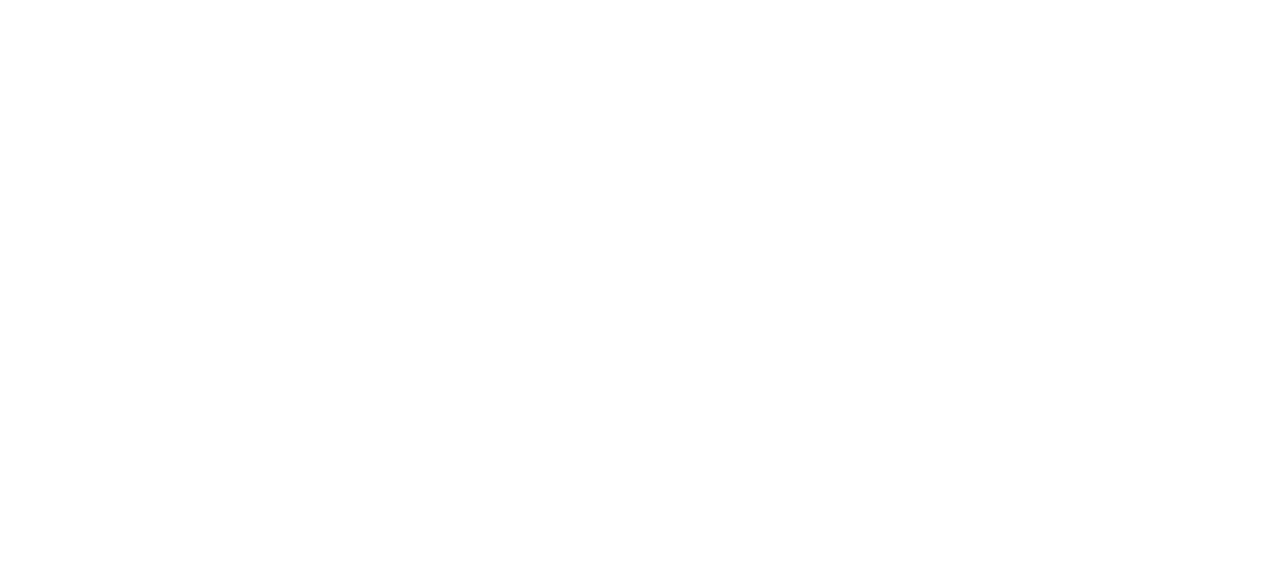
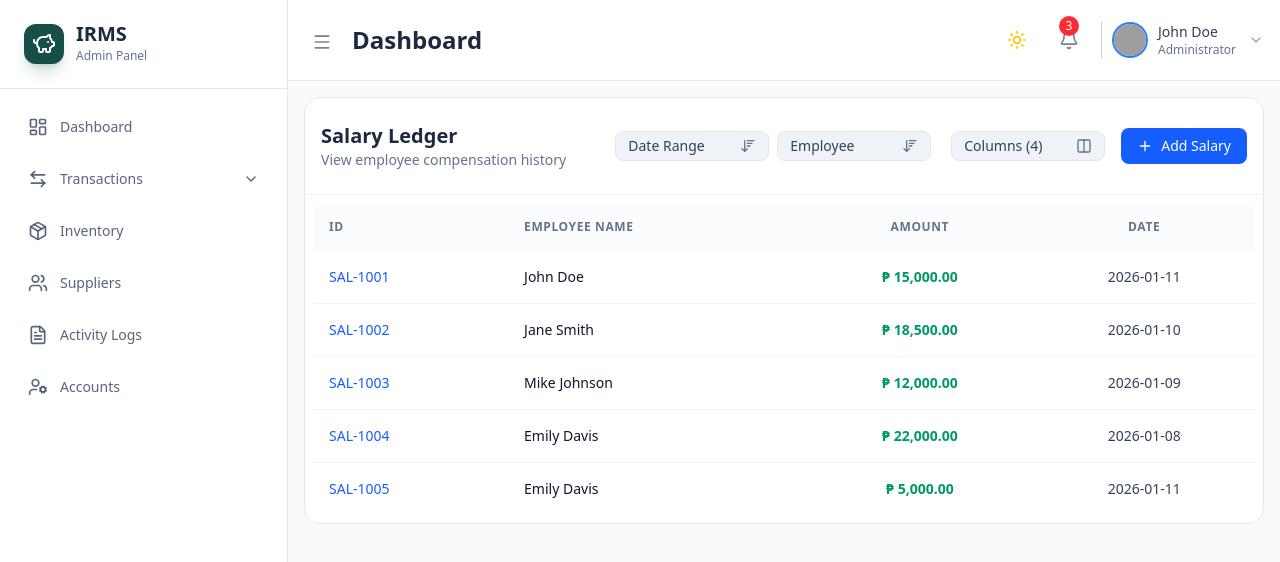
Before and after one commit to ralphfrncisco/IRMS, a React (Vite) app: page /transactions/Ledger in a window 1280 px wide. Before the commit this address had no page. Shown: the top 562 px of the page. Built offline with nearby package versions, Linux system fonts and the light colour scheme; grey boxes are pictures that could not be loaded.

Commit message:
added ledger submodule

```diff
--- a/src/App.jsx
+++ b/src/App.jsx
@@ -6,6 +6,7 @@
 import Sales from './pages/Transactions/Sales/SalesPage';
 import Expenses from './pages/Transactions/Expenses/ExpensesPage';
 import Balances from './pages/Transactions/Balances/BalancesPage';
+import Ledger from './pages/Transactions/Ledger/LedgerPage';
 import ActivityLog from "./pages/ActivityLog";
 import Accounts from "./pages/Accounts";
 import Suppliers from "./pages/Suppliers";
@@ -24,6 +25,7 @@
         <Route path="transactions/Expenses" element={<Expenses darkMode={darkMode} />} />
         <Route path = "transactions/Sales" element={<Sales darkMode={darkMode} />} />
         <Route path = "transactions/Balances" element={<Balances darkMode={darkMode} />} />
+        <Route path = "transactions/Ledger" element={<Ledger darkMode={darkMode} />} />
         <Route path="suppliers" element={<Suppliers darkMode={darkMode} />} />
         <Route path="inventory" element={<Inventory darkMode={darkMode} />} />
         <Route path="activityLog" element={<ActivityLog darkMode={darkMode} />} />
--- /dev/null
+++ b/src/components/Ledger/TableSection.jsx
@@ -0,0 +1,168 @@
+import React, { useState, useMemo } from 'react'
+import { useOutletContext } from 'react-router-dom';
+import { Plus } from 'lucide-react';
+
+import DateRangeFilter from '../Filters/DateRangeFilter';
+import CustomerFilter from '../Filters/CustomerFilter';
+import ColumnFilter from '../Filters/SortByFilter';
+
+import AddPurchaseModal from '../Modals/AddPurchaseModal';
+
+// 1. Define Constants
+const ALL_OPTION = 'All';
+const DATE_RANGE_PLACEHOLDER = 'Date Range';
+const EMPLOYEE_PLACEHOLDER = 'Employee';
+
+const salaryData = [
+    { id: 'SAL-1001', employee: 'John Doe', amount: 15000.00, date: '2026-01-11' },
+    { id: 'SAL-1002', employee: 'Jane Smith', amount: 18500.00, date: '2026-01-10' },
+    { id: 'SAL-1003', employee: 'Mike Johnson', amount: 12000.00, date: '2026-01-09' },
+    { id: 'SAL-1004', employee: 'Emily Davis', amount: 22000.00, date: '2026-01-08' },
+    { id: 'SAL-1005', employee: 'Emily Davis', amount: 5000.00, date: '2026-01-11' },
+];
+
+function SalaryLedgerTable() {
+    const { darkMode } = useOutletContext();
+    const [isModalOpen, setIsModalOpen] = useState(false);
+
+    const formatCurrency = (value) => {
+        if (isNaN(value)) return "₱ 0.00";
+        const formatter = new Intl.NumberFormat('en-US', {
+            minimumFractionDigits: 2,
+            maximumFractionDigits: 2,
+        });
+        return `₱ ${formatter.format(value)}`;
+    };
+
+    const iconProps = {
+      size: 16,
+      className: darkMode ? "text-slate-400" : "text-slate-500"
+    };
+
+    const [visibleColumns, setVisibleColumns] = useState({
+        'ID': true,
+        'EMPLOYEE': true,
+        'AMOUNT': true,
+        'DATE': true
+    });
+
+    // --- DYNAMIC OPTION GENERATION ---
+    const extractUniqueOptions = (key, placeholder) => {
+        const uniqueValues = [...new Set(salaryData.map(item => item[key]))];
+        return [placeholder, ALL_OPTION, ...uniqueValues.sort()];
+    };
+
+    const dateRangeOptions = [DATE_RANGE_PLACEHOLDER, ALL_OPTION, 'Today', 'Last 7 Days', 'Last 30 Days'];
+    const employeeOptions = extractUniqueOptions('employee', EMPLOYEE_PLACEHOLDER);
+
+    // --- STATE MANAGEMENT ---
+    const [dateRangeFilter, setDateRangeFilter] = useState(DATE_RANGE_PLACEHOLDER);
+    const [employeeFilter, setEmployeeFilter] = useState(EMPLOYEE_PLACEHOLDER);
+
+    // --- FILTERING LOGIC ---
+    const filteredSalary = useMemo(() => {
+        let filtered = salaryData;
+
+        if (employeeFilter !== EMPLOYEE_PLACEHOLDER && employeeFilter !== ALL_OPTION) {
+            filtered = filtered.filter(item => item.employee === employeeFilter);
+        }
+
+        if (dateRangeFilter !== DATE_RANGE_PLACEHOLDER && dateRangeFilter !== ALL_OPTION) {
+            const today = new Date();
+            today.setHours(0, 0, 0, 0);
+
+            filtered = filtered.filter(item => {
+                const entryDate = new Date(item.date);
+                if (dateRangeFilter === 'Today') {
+                    return entryDate.toDateString() === today.toDateString();
+                } else if (dateRangeFilter === 'Last 7 Days') {
+                    const sevenDaysAgo = new Date(today);
+                    sevenDaysAgo.setDate(today.getDate() - 7);
+                    return entryDate >= sevenDaysAgo;
+                }
+                return true;
+            });
+        }
+        return filtered;
+    }, [dateRangeFilter, employeeFilter]);
+
+    return (
+        <div className="rounded-2xl border bg-white border-slate-200 dark:bg-slate-900 dark:border-slate-800 transition-all duration-300">
+            <div className="p-4 border-b border-slate-100 dark:border-slate-800 flex flex-col md:flex-row items-start md:items-center gap-4 w-full md:w-auto">
+                <div className="flex items-center justify-between w-full py-2">
+                    <div>
+                        <h3 className="text-xl font-bold text-slate-800 dark:text-white">Salary Ledger</h3>
+                        <p className="text-xs md:text-sm text-slate-500 dark:text-slate-400">View employee compensation history</p>
+                    </div>
+                    {/* Mobile Button */}
+                    <button onClick={() => setIsModalOpen(true)} className="flex md:hidden w-auto cursor-pointer items-center justify-center space-x-2 py-2 px-3 bg-blue-500 text-white rounded-md md:rounded-lg hover:bg-blue-600 transition-all">
+                        <Plus className="w-4 h-4" />
+                        <span className="text-xs md:text-sm font-medium mr-1 ml:mr-0">Add Salary</span>
+                    </button>
+                </div>
+
+                <div className="grid grid-cols-2 md:flex md:items-center gap-2 w-full md:w-auto">
+                    <div className="col-span-1">
+                        <DateRangeFilter options={dateRangeOptions} initialValue={dateRangeFilter} onSelect={setDateRangeFilter} iconProps={iconProps}/>
+                    </div>
+
+                    <div className="col-span-1">
+                        <CustomerFilter options={employeeOptions} initialValue={employeeFilter} onSelect={setEmployeeFilter} iconProps={iconProps}/>
+                    </div>
+
+                    <div className="md:ml-3">
+                        <ColumnFilter options={visibleColumns} onSelect={setVisibleColumns} iconProps={iconProps} />
+                    </div>
+                </div>
+
+                {/* Desktop Button */}
+                <button onClick={() => setIsModalOpen(true)} className="hidden md:flex w-auto flex-shrink-0 cursor-pointer items-center justify-center space-x-2 py-2 px-4 bg-blue-600 dark:bg-blue-500 text-white rounded-lg hover:bg-blue-600 transition-all">
+                    <Plus className="w-4 h-4" />
+                    <span className="text-sm font-medium">Add Salary</span>
+                </button>
+            </div>
+
+            <div className="overflow-x-auto p-2">
+                <table className="w-full text-left">
+                    <thead>
+                        <tr className="bg-slate-50/50 dark:bg-slate-800/50">
+                            {visibleColumns['ID'] && <th className="p-4 text-xs font-bold uppercase tracking-wider text-slate-500 dark:text-slate-400">ID</th>}
+                            {visibleColumns['EMPLOYEE'] && <th className="p-4 text-xs font-bold uppercase tracking-wider text-slate-500 dark:text-slate-400">Employee Name</th>}
+                            {visibleColumns['AMOUNT'] && <th className="p-4 text-center text-xs font-bold uppercase tracking-wider text-slate-500 dark:text-slate-400">Amount</th>}
+                            {visibleColumns['DATE'] && <th className="p-4 text-center text-xs font-bold uppercase tracking-wider text-slate-500 dark:text-slate-400">Date</th>}
+                        </tr>
+                    </thead>
+
+                    <tbody className="divide-y divide-slate-100 dark:divide-slate-800">
+                        {filteredSalary.map((entry) => (
+                            <tr key={entry.id} className="text-slate-700 dark:text-slate-300 hover:bg-slate-50 dark:hover:bg-slate-800/30 transition-colors">
+                                {visibleColumns['ID'] && (
+                                    <td className="p-4 text-sm font-medium text-blue-600 dark:text-blue-500 whitespace-nowrap">
+                                        {entry.id}
+                                    </td>
+                                )}
+                                {visibleColumns['EMPLOYEE'] && (
+                                    <td className="p-4 text-sm font-medium text-slate-900 dark:text-white">
+                                        {entry.employee}
+                                    </td>
+                                )}
+                                {visibleColumns['AMOUNT'] &&
+                                    <td className="p-4 text-center text-sm font-semibold text-emerald-600 dark:text-emerald-500">
+                                        {formatCurrency(entry.amount)}
+                                    </td>}
+                                {visibleColumns['DATE'] && <td className="p-4 text-center text-sm">{entry.date}</td>}
+                            </tr>
+                        ))}
+                    </tbody>
+                </table>
+            </div>
+
+            <AddPurchaseModal
+                isOpen={isModalOpen}
+                onClose={() => setIsModalOpen(false)}
+            />
+        </div>
+    )
+}
+
+export default SalaryLedgerTable;
--- /dev/null
+++ b/src/pages/Transactions/Ledger/LedgerPage.jsx
@@ -0,0 +1,11 @@
+import React from 'react'
+import TableSection from '../../../components/Ledger/TableSection';
+function LedgerPage() {
+  return (
+    <div>
+        <TableSection />
+    </div>
+  )
+}
+
+export default LedgerPage;
```
